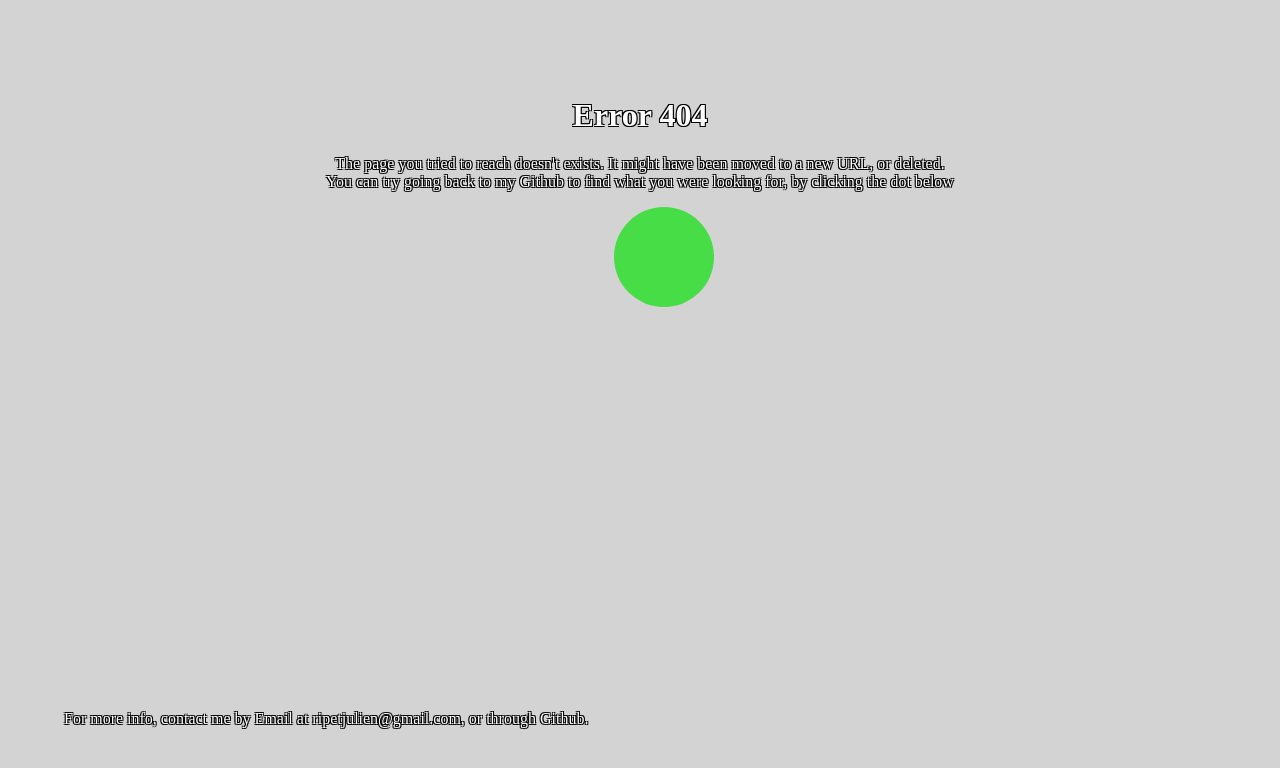
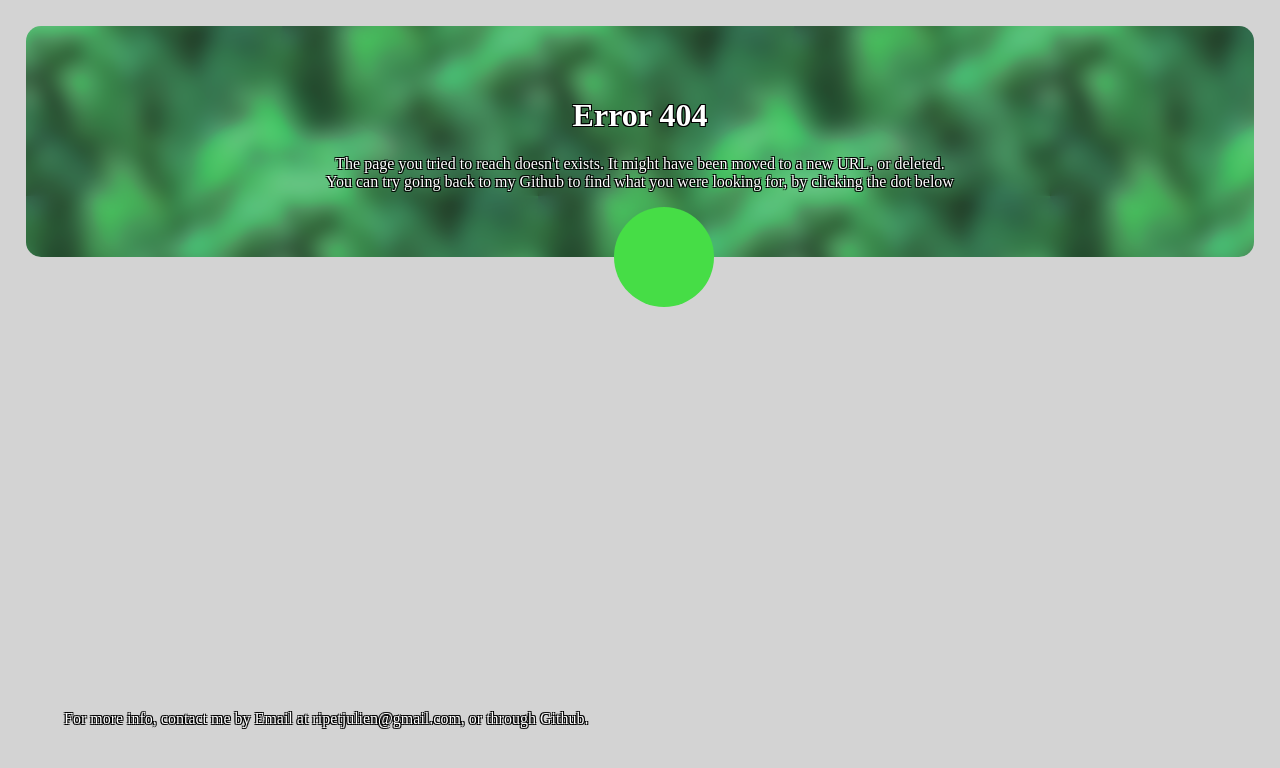
Before and after one commit to julienripet/Page404, a plain HTML site: page index.html in a window 1280 px wide. Drawn offline with Linux system fonts and the light colour scheme; a script that the page names is missing.

Commit message:
Fix image paths

```diff
--- a/404.css
+++ b/404.css
@@ -9,7 +9,7 @@ body {
     padding-right:3%;
     padding-bottom:50px;
     margin: 2%;
-    background-image: url("Pictures/Background_Lorem.png");
+    background-image: url("Background_Lorem.png");
     border-radius: 15px;
     color: white;
     text-align: center;
```
